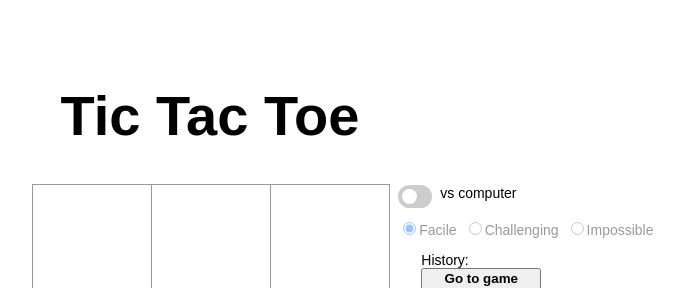
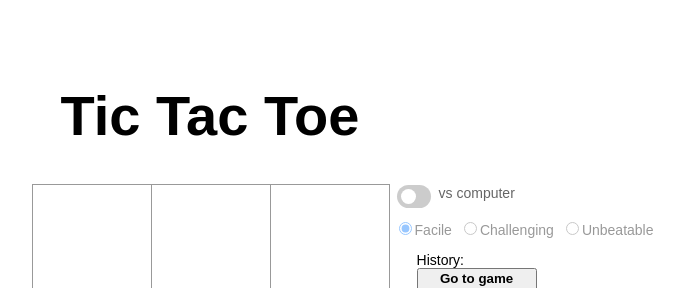
Before and after one commit to emantheman/emantheman.github.io, a React (Create React App) app: page /#/code/tictactoe in a window 1280 px wide. Shown: the top 288 px of the page, without its empty margins (430-1114 px from the left). Built offline with nearby package versions, Linux system fonts and the light colour scheme.

Commit message:
Fixes error where history was retained on computer move in jumpto()

```diff
--- a/src/components/tictactoe/Board.js
+++ b/src/components/tictactoe/Board.js
@@ -16,7 +16,7 @@ export default class Board extends Component {
     <Square
       key={ i }
       className={(this.props.winSquares.includes(i) ? 'win ' : '') +
-                 (this.props.cpu.isOpponent && this.props.winSquares.includes(i) && this.props.squares[i] === 'O' ? 'opponent ' : '') + (this.props.winSquares.length < 3 && this.props.isTie ? 'tie' : '')}
+                 (this.props.cpu.isOpponent && this.props.winSquares.includes(i) && this.props.squares[i] === 'O' ? 'opponent ' : '') + (this.props.winSquares.length < 3 && this.props.isTie ? 'tie ' : '') + ((this.props.xIsNext && !this.props.squares[i]) ||  (!this.props.cpu.isOpponent && !this.props.squares[i]) ? 'clickable' : '')}
       value={ this.props.squares[i] }
       onClick={() => (this.props.cpu.isOpponent && !this.props.xIsNext) ? undefined : this.props.onClick(i)}/>
   )
@@ -34,13 +34,13 @@ export default class Board extends Component {
               checked={ cpu.isOpponent }
               onChange={() => changeOpponent()}/>
             <span className="slider round" />
-            <span className={"versus " + (cpu.isOpponent ? 'computer' : '')}>vs computer</span>
+            <span className={"versus " + (!cpu.isOpponent ? 'human' : '')}>vs computer</span>
           </label>
           {/* If opponent is CPU, choose difficulty */}
           <div className={"level " + (!cpu.isOpponent ? 'hidden' : '')}>
             <label>
               <input
-                className="choice"
+                className={"choice " + (cpu.isOpponent ? 'clickable' : '')}
                 type="radio"
                 checked={ cpu.level === '1' }
                 value="1"
@@ -48,7 +48,7 @@ export default class Board extends Component {
             </label>
             <label>
               <input
-                className="choice"
+                className={"choice " + (cpu.isOpponent ? 'clickable' : '')}
                 type="radio"
                 checked={ cpu.level === '2' }
                 value="2"
@@ -56,11 +56,11 @@ export default class Board extends Component {
             </label>
             <label>
               <input
-                className="choice"
+                className={"choice " + (cpu.isOpponent ? 'clickable' : '')}
                 type="radio"
                 checked={ cpu.level === '3' }
                 value="3"
-                onChange={e => changeLevel(e)}/>Impossible
+                onChange={e => changeLevel(e)}/>Unbeatable
             </label>
           </div>
           {/* Show current game's history */}
--- a/src/styles/TicTacToe.scss
+++ b/src/styles/TicTacToe.scss
@@ -37,6 +37,9 @@
           }
           .choice {
             margin-left: 12px;
+            &.clickable {
+              cursor: pointer;
+            }
           }
         }
       }
@@ -71,6 +74,9 @@
           &.tie {
             animation: 2s flash-grey cubic-bezier(0.45, 0.01, 0.24, 0.94);
           }
+          &.clickable {
+            cursor: pointer;
+          }
         }
       }
       // status of game
@@ -95,7 +101,7 @@
   display: inline-block;
   width: 60px;
   height: 34px;
-  margin-left: 7px;
+  margin-left: 10px;
   input {
     opacity: 0;
     width: 0;
@@ -114,7 +120,7 @@
     position: absolute;
     width: 83px;
     transition: .3s opacity;
-    &.computer {
+    &.human {
       opacity: .6;
     }
   }
--- a/src/views/TicTacToe.js
+++ b/src/views/TicTacToe.js
@@ -107,7 +107,7 @@ export default class TicTacToe extends Component {
    * Makes computer's move.
    */
   makeComputerMove = () => {
-    const history = [...this.state.history]
+    const history = this.state.history.slice(0, this.state.stepNumber + 1)
     const current = history[history.length - 1]
     // copy current tictactoe board
     const squares = [...current.squares]
@@ -183,7 +183,6 @@ export default class TicTacToe extends Component {
    * @param {Number} step - index of board state
    */
   jumpTo = step => {
-    console.log(step % 2)
     this.setState({
       stepNumber: step,
       xIsNext: step % 2 === 0
```
